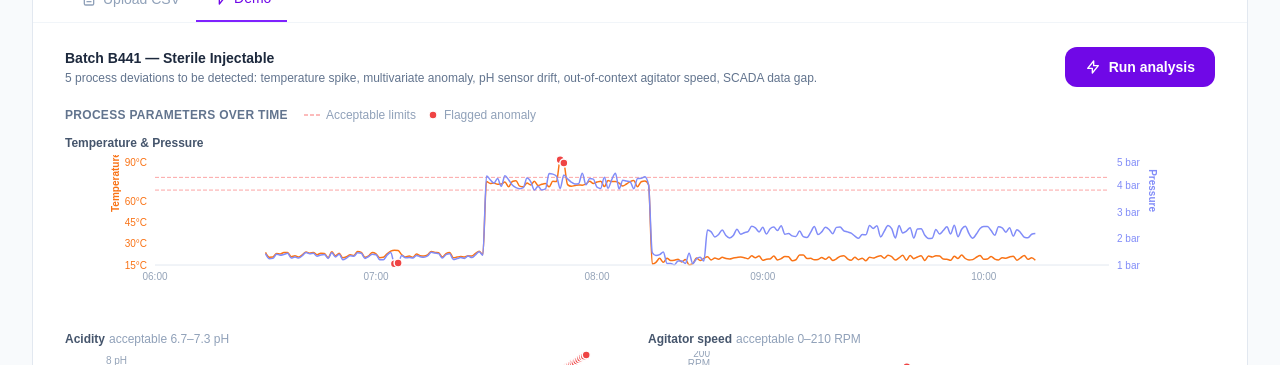
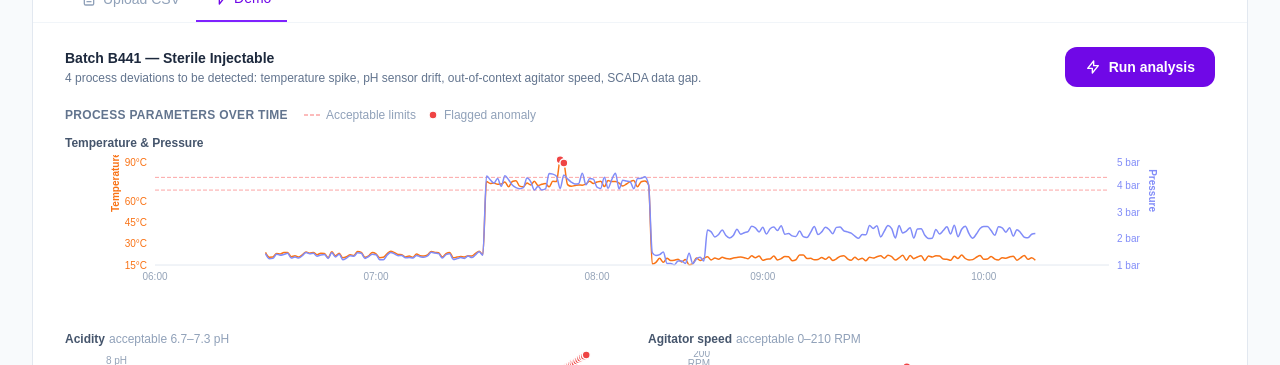
Before and after one commit to samuelpilot86/ai-deviation-detective, a Next.js app: page / in a window 1280 px wide. Shown: the part 406-771 px from the top of the page. Built offline with nearby package versions, Linux system fonts and the light colour scheme.

Commit message:
Remove multivariate anomaly from demo: replace with normal MIXING values, update description to 4 deviations

```diff
--- a/app/page.tsx
+++ b/app/page.tsx
@@ -14,7 +14,7 @@ const DEMO_SCENARIOS = [
   {
     id: "B441",
     label: "Batch B441 — Sterile Injectable",
-    description: "5 process deviations to be detected: temperature spike, multivariate anomaly, pH sensor drift, out-of-context agitator speed, SCADA data gap.",
+    description: "4 process deviations to be detected: temperature spike, pH sensor drift, out-of-context agitator speed, SCADA data gap.",
     file: "/demo_batch_B441.csv",
     filename: "batch_log_B441.csv",
   },
--- a/components/BatchPreview.tsx
+++ b/components/BatchPreview.tsx
@@ -34,10 +34,7 @@ const ANOMALOUS_BY_FIELD: Record<"temperature_c" | "pressure_bar" | "ph" | "mixi
     "2024-03-12 07:50:00", // temp spike 89.4°C
     "2024-03-12 07:51:00", // temp spike 87.1°C
   ]),
-  pressure_bar: new Set([
-    "2024-03-12 07:05:00", // multivariate MIXING (temp+pressure combo)
-    "2024-03-12 07:06:00",
-  ]),
+  pressure_bar: new Set<string>(),
   ph: new Set(generatePhDriftTs()), // pH drift FILLING 09:26–10:14
   mixing_rpm: new Set([
     "2024-03-12 07:40:00", // RPM=178 during HEATING (out-of-context)
@@ -46,8 +43,6 @@ const ANOMALOUS_BY_FIELD: Record<"temperature_c" | "pressure_bar" | "ph" | "mixi
 
 // Union of all anomalous timestamps (used for table highlighting)
 const ANOMALOUS_TS = new Set<string>([
-  "2024-03-12 07:05:00", // multivariate MIXING (temp+pressure combo)
-  "2024-03-12 07:06:00",
   ...ANOMALOUS_BY_FIELD.temperature_c,
   ...ANOMALOUS_BY_FIELD.ph,
   ...ANOMALOUS_BY_FIELD.mixing_rpm,
```
Also changed, not shown: public/demo_batch_B441.csv.
